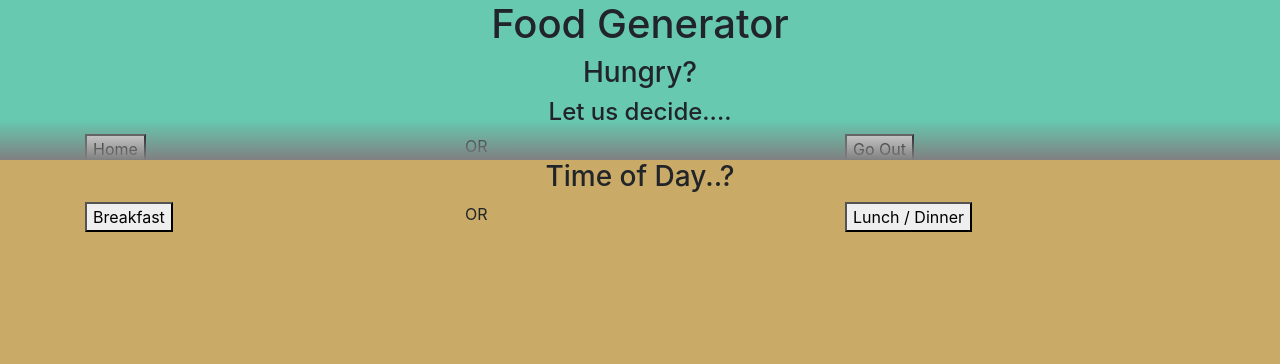
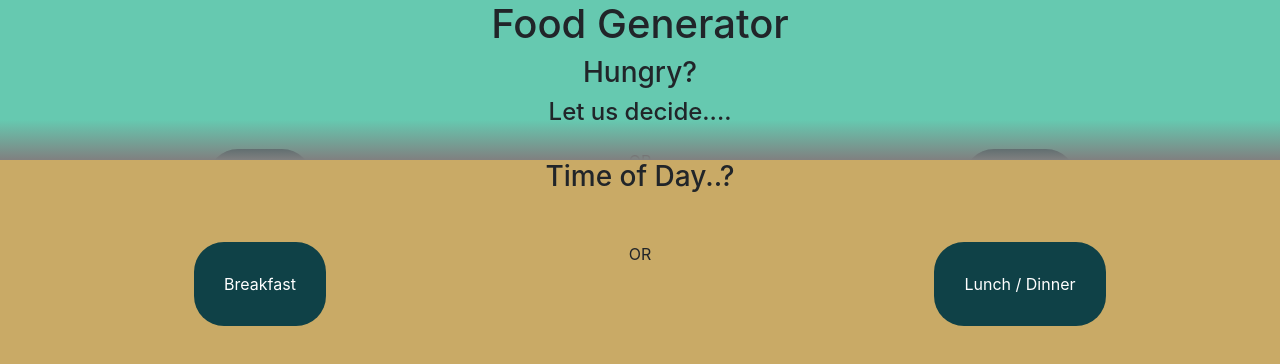
Before and after one commit to Revature-Team-7/FoodFrontEnd, a React (Create React App) app: page / in a window 1280 px wide. Both pictures are taken after a click on the button "Home". Shown: the top 364 px of the page. Built offline with nearby package versions, Linux system fonts and the light colour scheme.

Commit message:
front end stuff

```diff
--- a/src/App.css
+++ b/src/App.css
@@ -15,7 +15,7 @@
 .upGrad2 {
   z-index: 6;
   position: absolute;
-  top:35vh;
+  top:20vh;
   width: 100%;
   height: 5vh;
   background-image: linear-gradient(0deg, gray, #00000000);
@@ -25,6 +25,19 @@
   width: 100%;
 }
 
+.pageAni {
+  animation-name: slideIn;
+  animation-duration: 0.5s;
+  animation-iteration-count: 1;
+  animation-timing-function: ease-out;
+}
+
+@keyframes slideIn {
+  0% {transform: translateY(100vh);}
+
+  100% {transform: translateY(0%);}
+}
+
 .secondPage {
   z-index: 3;
   position: absolute;
@@ -32,12 +45,13 @@
   width: 100%;
   height: 100vh;
   background-color: #c9aa66;
+
 }
 
 .thirdPage {
   z-index: 6;
   position: absolute;
-  top:40vh;
+  top:25vh;
   width: 100%;
   height: 100vh;
   background-color: #c97566;
@@ -51,3 +65,15 @@
   color: white;
   background-color: maroon;
 }
+
+.foodImg {
+  max-width: 300px;
+}
+
+.pageBtn {
+  padding: 30px;
+  color: white;
+  background-color: #0f4147;
+  border: 0px;
+  border-radius: 30px;
+}
--- a/src/components/MainPage.tsx
+++ b/src/components/MainPage.tsx
@@ -10,7 +10,10 @@ export const MainPage:React.FC = (props:IProps) => {
     const [isGoOut, setIsGoOut] = useState(false);
     const [isBreakfast, setIsBreakfast] = useState(false);
     const [isLDinner, setIsLDinner] = useState(false);
-    const idk = "";
+    const [isSpinner, setSpinner] = useState(false);
+
+    let foodLink, foodName = "";
+    let foodImg = "https://thumbs.gfycat.com/DarlingPolishedHarrierhawk-small.gif";
 
     const Home = () => {
         setIsHome(true);
@@ -26,6 +29,23 @@ export const MainPage:React.FC = (props:IProps) => {
         if(isHome)
         {
             //api call 1
+
+            /*
+                const randIndex = Math.round(Math.random()*reponse.data.length);
+
+                const data = response.data[randIndex];
+
+                foodName = data.name;
+
+                if(data.url != null)
+                {
+                    foodUrl = data.url;
+                }
+                if(data.link != null)
+                {
+                    foodLink = data.link;
+                }
+            */
         }
         else if(isGoOut)
         {
@@ -79,15 +99,15 @@ export const MainPage:React.FC = (props:IProps) => {
                         <h4>Let us decide....</h4>
                     </div>
 
-                    <div className="row justify-content-center">
-                        <div className="col-4">
-                            <button onClick={Home}>Home</button>
+                    <div className="row justify-content-center" style={{marginTop: 15}}>
+                        <div className="col-4" style={{textAlign:"center"}}>
+                            <button className="pageBtn" onClick={Home}>Home</button>
                         </div>
-                        <div className="col-4">
+                        <div className="col-4" style={{textAlign:"center"}}>
                             <p style={{}}>OR</p>
                         </div>
-                        <div className="col-4">
-                            <button onClick={GoOut}>Go Out</button>
+                        <div className="col-4" style={{textAlign:"center"}}>
+                            <button className="pageBtn" onClick={GoOut}>Go Out</button>
                         </div>
                     </div>
                 </div>
@@ -95,50 +115,63 @@ export const MainPage:React.FC = (props:IProps) => {
 
             {isHome || isGoOut ?
             <>
-                <div className="upGrad1"></div>
-                <div className="secondPage">
+                <div className="upGrad1 pageAni"></div>
+                <div className="secondPage pageAni">
                     <div className="container">
                         <div className="row justify-content-center">
                             <h3>Time of Day..?</h3>
                         </div>
 
-                        <div className="row justify-content-center">
-                            <div className="col-4">
-                                <button onClick={BreakfastBtn}>Breakfast</button>
+                        <div className="row justify-content-center" style={{marginTop: 40}}>
+                            <div className="col-4" style={{textAlign:"center"}}>
+                                <button className="pageBtn" onClick={BreakfastBtn}>Breakfast</button>
                             </div>
-                            <div className="col-4">
+                            <div className="col-4" style={{textAlign:"center"}}>
                                 <p style={{}}>OR</p>
                             </div>
-                            <div className="col-4">
-                                <button onClick={LDinnerBtn}>Lunch / Dinner</button>
+                            <div className="col-4" style={{textAlign:"center"}}>
+                                <button className="pageBtn" onClick={LDinnerBtn}>Lunch / Dinner</button>
                             </div>
                         </div>
+                        {isSpinner ?
+                            <div className="row justify-content-center">
+                                <p>Loading...</p>
+                            </div>
+                        :
+                         <></>
+                        }
+
                     </div>
                 </div>
-                </>
+            </>
             :
                 <></>
             }
 
             {(isBreakfast || isLDinner) && isHome ?
                 <>
-                    <div className="upGrad2"></div>
-                    <div className="thirdPage">
+                    <div className="upGrad2 pageAni"></div>
+                    <div className="thirdPage pageAni">
                         <div className="container">
                             <div className="row justify-content-center">
                                 <h3>Data:</h3>
                             </div>
 
                             <div className="row justify-content-center">
-                                <p style={{marginTop: 20, textAlign: "left"}}>Your meal:</p>
+                                <p style={{marginTop: 20, textAlign: "left"}}>Your meal: {foodName}</p>
                             </div>
 
-                            <div className="row justify-content-center">
-                                <img src={idk} alt="delicious pic"></img>
-                            </div>
+                            {foodImg === "" ?
+                                <></>
+                            :
+                                <div className="row justify-content-center">
+                                    <img className="foodImg"
+                                    src={foodImg} alt="delicious pic"></img>
+                                </div>
+                            }
 
                             <div className="row justify-content-center">
-                                <a href={idk}>Link to recipe (Click Me)</a>
+                                <a href={foodLink}>Link to recipe (Click Me)</a>
                             </div>
 
                             <div className="row justify-content-center">
@@ -154,20 +187,25 @@ export const MainPage:React.FC = (props:IProps) => {
 
             {(isBreakfast || isLDinner) && isGoOut ?
                 <>
-                    <div className="upGrad2"></div>
-                    <div className="thirdPage">
+                    <div className="upGrad2 pageAni"></div>
+                    <div className="thirdPage pageAni">
                         <div className="container">
                             <div className="row justify-content-center">
                                 <h3>Data:</h3>
                             </div>
 
                             <div className="row justify-content-center">
-                                <p style={{marginTop: 20, textAlign: "left"}}>Restaurant Name: {idk}</p>
+                                <p style={{marginTop: 20, textAlign: "left"}}>Restaurant Name: {foodName}</p>
                             </div>
 
-                            <div className="row justify-content-center">
-                                <img src={idk} alt="restaurant pic"></img>
-                            </div>
+                            {foodImg === "" ?
+                                <></>
+                            :
+                                <div className="row justify-content-center">
+                                    <img className="foodImg"
+                                    src={foodImg} alt="delicious pic"></img>
+                                </div>
+                            }
 
                             <div className="row justify-content-center">
                                 <button className="resetBtn"
```
